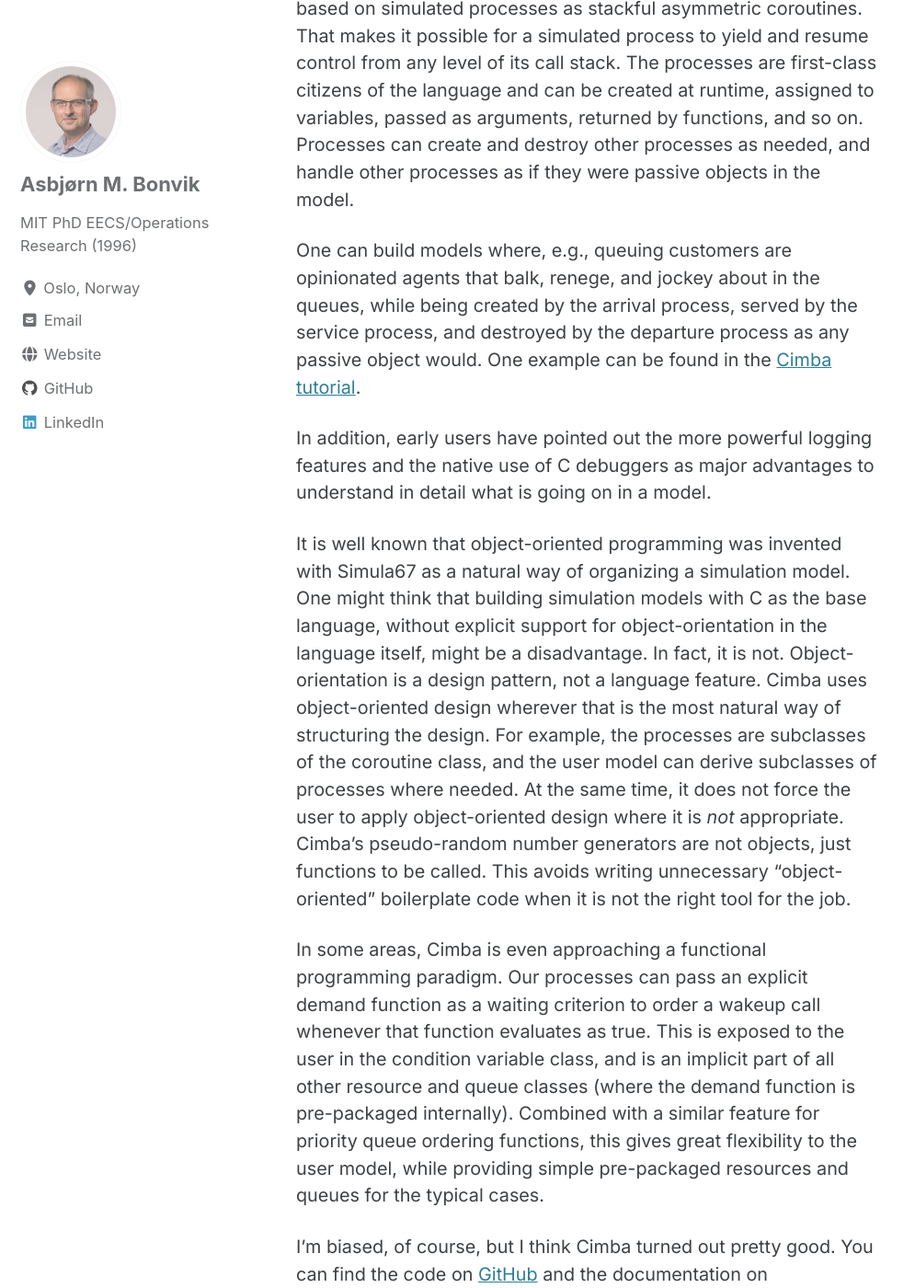
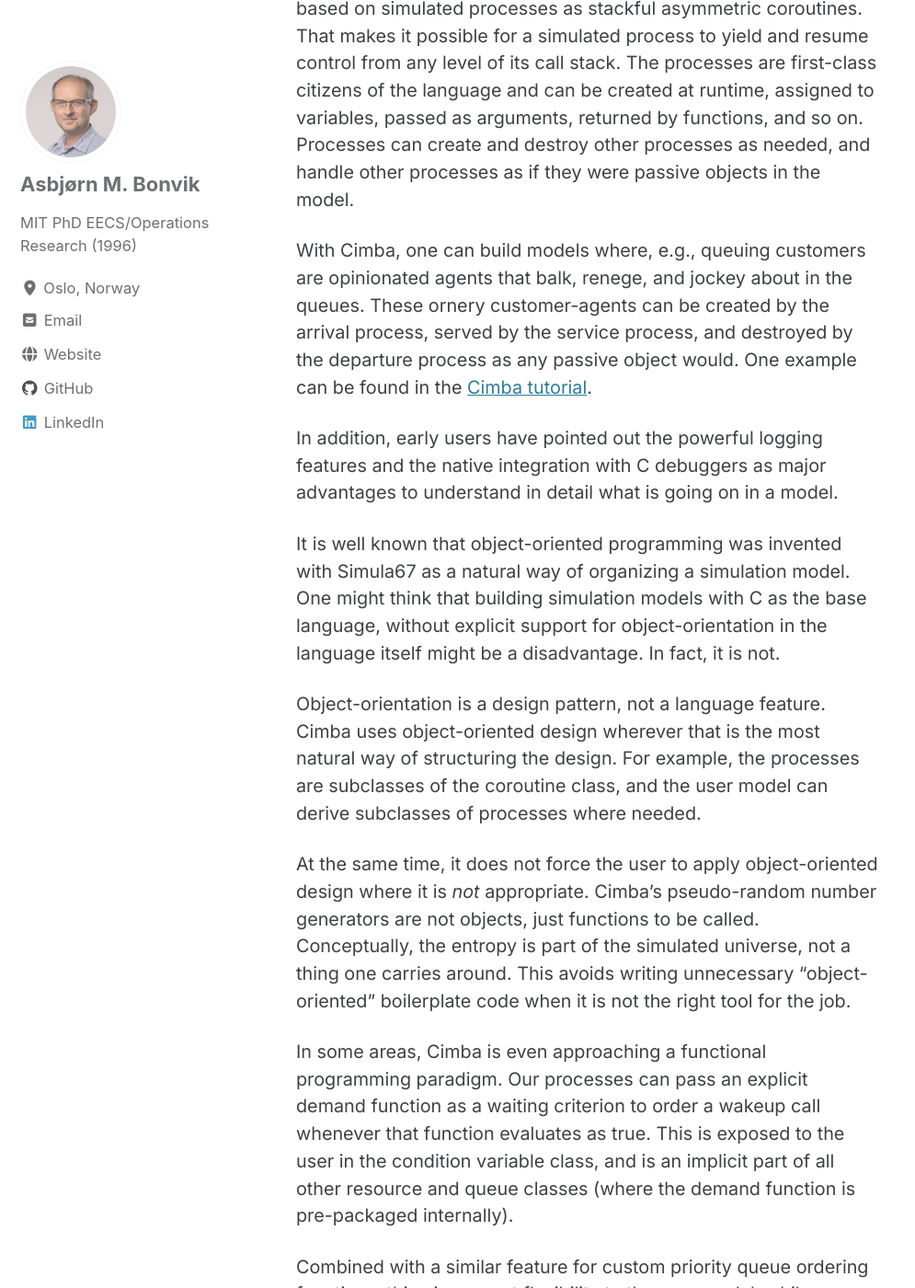
Before and after one commit to ambonvik/ambonvik.github.io, a Jekyll site: the page built from _posts/2026-02-12-cimba-is-loose.markdown, in a window 1280 px wide and 1400 px high, scrolled down 1458 px. Shown: the whole window at 92% size, without its empty margins (0-995 px from the left). Built offline with Jekyll 4.4.1, drawn with Linux system fonts in a browser that asks for light colours; cached includes are drawn as plain includes; some of the changed text lies outside the part shown.

Commit message:
Minor edits

```diff
--- a/_posts/2026-02-12-cimba-is-loose.markdown
+++ b/_posts/2026-02-12-cimba-is-loose.markdown
@@ -44,40 +43,45 @@ variables, passed as arguments, returned by functions, and so on. Processes can
 and destroy other processes as needed, and handle other processes as if they were
 passive objects in the model.
 
-One can build models where, e.g., queuing
-customers are opinionated agents that balk, renege, and jockey about in the queues,
-while being created by the arrival process, served by the service process, and
-destroyed by the departure process as any passive object would. One example can be
-found in the [Cimba tutorial](https://cimba.readthedocs.io/en/latest/tutorial.html#agents-balking-reneging-and-jockeying-in-queues).
+With Cimba, one can build models where, e.g., queuing customers are opinionated agents
+that balk, renege, and jockey about in the queues. These ornery customer-agents can be
+created by the arrival process, served by the service process, and destroyed by the
+departure process as any passive object would. One example can be found in the
+[Cimba tutorial](https://cimba.readthedocs.io/en/latest/tutorial.html#agents-balking-reneging-and-jockeying-in-queues).
 
-In addition, early users have pointed out the more powerful logging features and the
-native use of C debuggers as major advantages to understand in detail what is
+In addition, early users have pointed out the powerful logging features and the
+native integration with C debuggers as major advantages to understand in detail what is
 going on in a model.
 
 It is well known that object-oriented programming was invented with Simula67 as a
 natural way of organizing a simulation model. One might think that building simulation
 models with C as the base language, without explicit support for object-orientation in
-the language itself, might be a disadvantage. In fact, it is not. Object-orientation
-is a design pattern, not a language feature. Cimba uses object-oriented design
-wherever that is the most natural way of structuring the design. For example, the
+the language itself might be a disadvantage. In fact, it is not.
+
+Object-orientation is a design pattern, not a language feature. Cimba uses object-oriented
+design wherever that is the most natural way of structuring the design. For example, the
 processes are subclasses of the coroutine class, and the user model can derive
-subclasses of processes where needed. At the same time, it does not force the user to
-apply object-oriented design where it is *not* appropriate. Cimba's pseudo-random
-number generators are not objects, just functions to be called. This avoids writing
-unnecessary "object-oriented" boilerplate code when it is not the right tool for the job.
+subclasses of processes where needed.
+
+At the same time, it does not force the user to apply object-oriented design where it is
+*not* appropriate. Cimba's pseudo-random number generators are not objects, just functions
+to be called. Conceptually, the entropy is part of the simulated universe, not a
+thing one carries around. This avoids writing unnecessary "object-oriented" boilerplate
+code when it is not the right tool for the job.
 
 In some areas, Cimba is even approaching a functional programming paradigm. Our
 processes can pass an explicit demand function as a waiting criterion to order a
 wakeup call whenever that function evaluates as true. This is exposed to the user in
 the condition variable class, and is an implicit part of all other resource and queue
-classes (where the demand function is pre-packaged internally). Combined with a
-similar feature for priority queue ordering functions, this gives great flexibility to
-the user model, while providing simple pre-packaged resources and queues for the
-typical cases.
+classes (where the demand function is pre-packaged internally).
+
+Combined with a similar feature for custom priority queue ordering functions, this gives
+great flexibility to the user model, while providing simple pre-packaged resources and
+queues for the typical cases.
 
 I'm biased, of course, but I think Cimba turned out pretty good. You can find the code on
 [GitHub](https://github.com/ambonvik/cimba) and the documentation on
 [ReadTheDocs](https://cimba.readthedocs.io/en/latest/index.html).
 
-In our next post, we will discuss how the 45x speed advantage translates into
+In the next post, we will discuss how the 45x speed advantage translates into
 statistical power and experimental resolution.
```
Also changed, not shown: other parts of _posts/2026-02-12-cimba-is-loose.markdown (+3 -4 lines).
